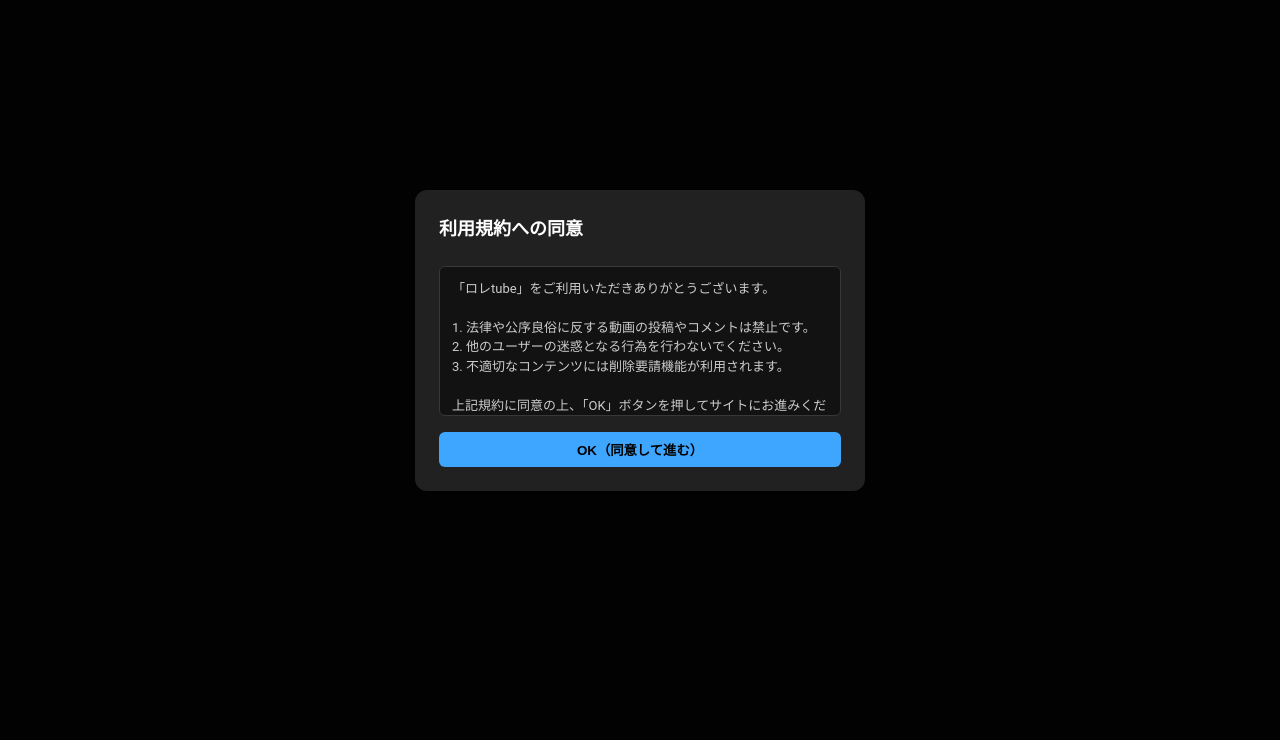
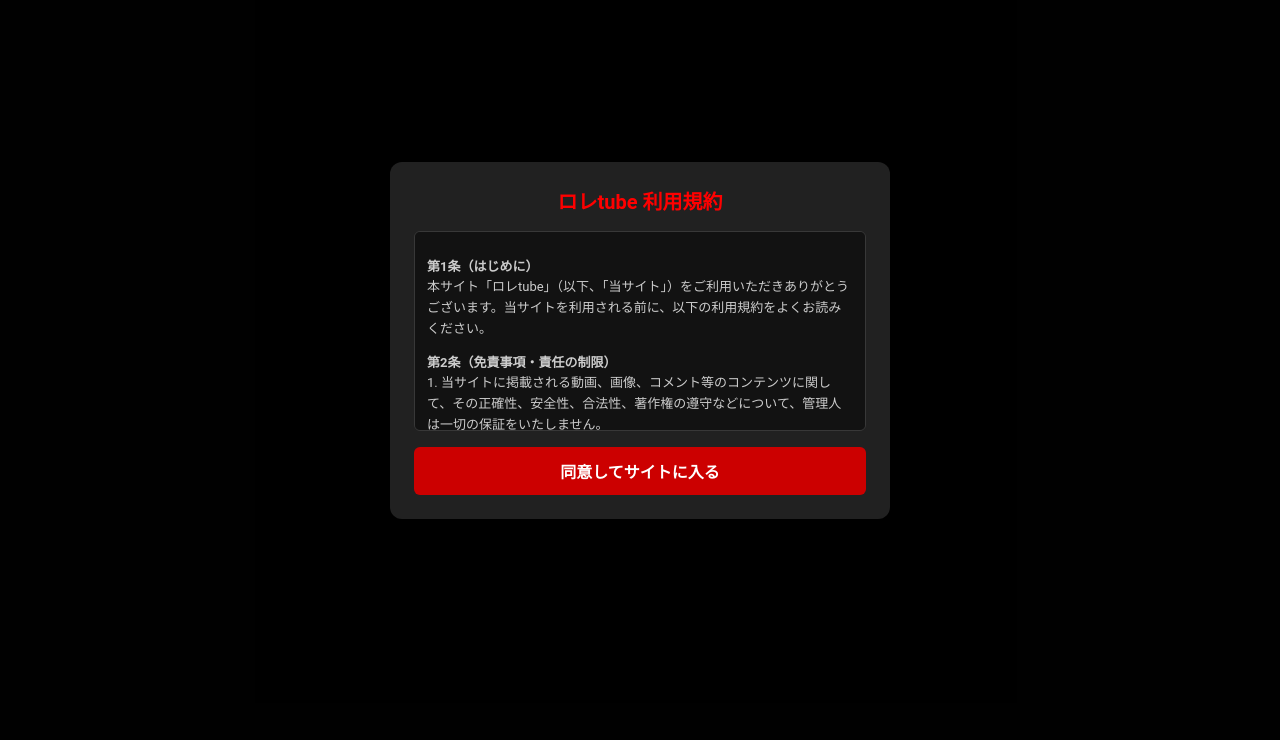
Before and after one commit to onnj22/role-tube, a website: page index.html in a window 1280 px wide. Shown: the part 60-800 px from the top of the page. Drawn offline with Linux system fonts and the light colour scheme; no server answers.

Commit message:
Add mandatory terms modal and update styles

```diff
--- a/index.html
+++ b/index.html
@@ -53,13 +53,31 @@
         }
         .del-request-btn:hover { background: #ff4d4d; color: #fff; }
 
+        /* 利用規約モーダル（強制表示） */
+        #terms-modal {
+            display: flex; position: fixed; top: 0; left: 0; width: 100%; height: 100%;
+            background: rgba(0,0,0,0.95); justify-content: center; align-items: center; z-index: 3000;
+        }
+        .terms-content {
+            background: #212121; padding: 24px; border-radius: 12px; width: 90%; max-width: 500px;
+            display: flex; flex-direction: column; gap: 16px;
+        }
+        .terms-content h2 { margin: 0; font-size: 20px; color: #ff0000; text-align: center; }
+        .terms-box {
+            background: #121212; border: 1px solid #383838; padding: 12px; border-radius: 6px;
+            height: 200px; overflow-y: auto; font-size: 13px; color: #ccc; line-height: 1.6;
+        }
+        .terms-btn {
+            background: #cc0000; color: white; border: none; padding: 12px;
+            border-radius: 6px; font-weight: bold; font-size: 16px; cursor: pointer; width: 100%;
+        }
+        .terms-btn:hover { background: #e60000; }
+
         /* モーダル共通 */
-        #upload-modal, #player-modal, #terms-modal {
+        #upload-modal, #player-modal {
             display: none; position: fixed; top: 0; left: 0; width: 100%; height: 100%;
-            background: rgba(0,0,0,0.85); justify-content: center; align-items: center; z-index: 3000;
+            background: rgba(0,0,0,0.85); justify-content: center; align-items: center; z-index: 1000;
         }
-        #terms-modal { display: flex; } /* 最初は強制表示させるため */
-
         .modal-content {
             background: #212121; padding: 24px; border-radius: 12px; width: 90%; max-width: 450px;
             display: flex; flex-direction: column; gap: 16px;
@@ -75,16 +93,10 @@
         .cancel-btn { background: #444; color: #fff; }
         .submit-btn { background: #3ea6ff; color: #000; }
 
-        /* 利用規約専用の中身 */
-        .terms-box {
-            background: #121212; padding: 12px; border: 1px solid #383838;
-            border-radius: 6px; max-height: 150px; overflow-y: auto; font-size: 13px; color: #ccc; line-height: 1.5;
-        }
-
         /* くるくるローディング画面 */
         #loading-overlay {
             display: none; position: fixed; top: 0; left: 0; width: 100%; height: 100%;
-            background: rgba(0, 0, 0, 0.8); z-index: 4000;
+            background: rgba(0, 0, 0, 0.8); z-index: 2000;
             justify-content: center; align-items: center; flex-direction: column; gap: 16px;
             color: #fff; font-size: 16px; font-weight: bold;
         }
@@ -116,7 +128,8 @@
             background: #181818; padding: 16px; border-radius: 8px; display: flex; flex-direction: column; gap: 12px;
         }
         .comments-section h3 { margin: 0; font-size: 16px; }
-        .comment-input-box {, comment-input-box input {
+        .comment-input-box { display: flex; gap: 8px; }
+        .comment-input-box input {
             flex: 1; padding: 8px 12px; background: #121212; border: 1px solid #383838;
             color: #fff; border-radius: 6px; font-size: 14px;
         }
@@ -130,20 +143,23 @@
 </head>
 <body>
 
-    <!-- 初回利用規約モーダル -->
+    <!-- 利用規約モーダル（強制表示） -->
     <div id="terms-modal">
-        <div class="modal-content">
-            <h2>利用規約への同意</h2>
+        <div class="terms-content">
+            <h2>ロレtube 利用規約</h2>
             <div class="terms-box">
-                「ロレtube」をご利用いただきありがとうございます。<br><br>
-                1. 法律や公序良俗に反する動画の投稿やコメントは禁止です。<br>
-                2. 他のユーザーの迷惑となる行為を行わないでください。<br>
-                3. 不適切なコンテンツには削除要請機能が利用されます。<br><br>
-                上記規約に同意の上、「OK」ボタンを押してサイトにお進みください。
+                <p><strong>第1条（はじめに）</strong><br>
+                本サイト「ロレtube」（以下、「当サイト」）をご利用いただきありがとうございます。当サイトを利用される前に、以下の利用規約をよくお読みください。</p>
+
+                <p><strong>第2条（免責事項・責任の制限）</strong><br>
+                1. 当サイトに掲載される動画、画像、コメント等のコンテンツに関して、その正確性、安全性、合法性、著作権の遵守などについて、管理人は一切の保証をいたしません。<br>
+                2. ユーザーが当サイトを利用したこと、または利用できなかったことによって生じるいかなる損害（データの消失、端末の故障、トラブル、精神的損害などを含みますがこれらに限定されません）について、<strong>管理人は理由を問わず一切の責任を負いません。</strong><br>
+                3. 当サイト内で発生したユーザー間、または第三者との間のいかなるトラブルについても、管理人は一切関与せず、一切の責任を負わないものとします。</p>
+
+                <p><strong>第3条（禁止事項）</strong><br>
+                公序良俗に反する行為、著作権侵害にあたるコンテンツの投稿、スパム行為、その他管理人が不適切と判断する行為を禁止します。</p>
             </div>
-            <div class="modal-actions" style="justify-content: center;">
-                <button class="submit-btn" style="width: 100%;" onclick="agreeTerms()">OK（同意して進む）</button>
-            </div>
+            <button class="terms-btn" onclick="agreeTerms()">同意してサイトに入る</button>
         </div>
     </div>
 
@@ -195,8 +211,8 @@
             <!-- コメント機能エリア -->
             <div class="comments-section">
                 <h3>コメント</h3>
-                <div class="comment-input-box" style="display: flex; gap: 8px;">
-                    <input type="text" id="comment-input" placeholder="コメントを追加..." style="flex:1; padding: 8px 12px; background: #121212; border: 1px solid #383838; color: #fff; border-radius: 6px;">
+                <div class="comment-input-box">
+                    <input type="text" id="comment-input" placeholder="コメントを追加...">
                     <button class="comment-submit-btn" onclick="postComment()">投稿</button>
                 </div>
                 <div id="comment-list" class="comment-list"></div>
@@ -208,19 +224,13 @@
         const GAS_API_URL = 'https://script.google.com/macros/s/AKfycbyX9Cb15kpNYsKLahtFzo_08etEy28dcLLyG3e_YwqRnKYfbMFxCDCki1nfwmB6cBnF/exec';
 
         window.onload = function() {
-            // 利用規約にすでに同意しているか確認
-            const agreed = localStorage.getItem('terms_agreed');
-            if (agreed === 'true') {
-                document.getElementById('terms-modal').style.display = 'none';
-                loadVideos();
-            }
+            // アクセス時に利用規約の同意状態をチェック（今回は「毎回必ず表示」にするためlocalStorageを使わず毎回表示します）
+            document.getElementById('terms-modal').style.display = 'flex';
+            loadVideos();
         };
 
-        // OKボタンを押したとき
         function agreeTerms() {
-            localStorage.setItem('terms_agreed', 'true');
             document.getElementById('terms-modal').style.display = 'none';
-            loadVideos(); // 同意したら動画を読み込み開始
         }
 
         let currentVideoId = null;
```
